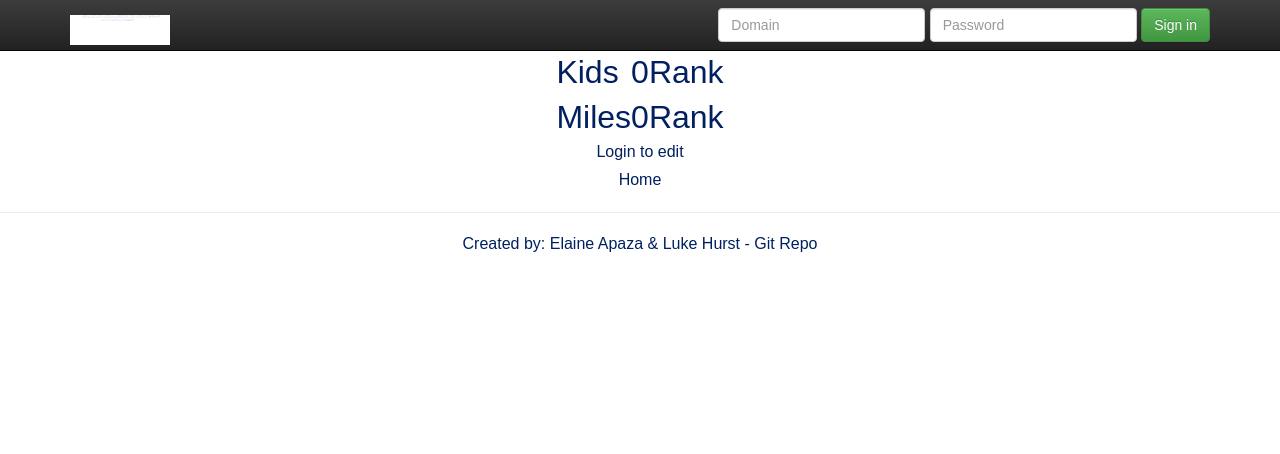
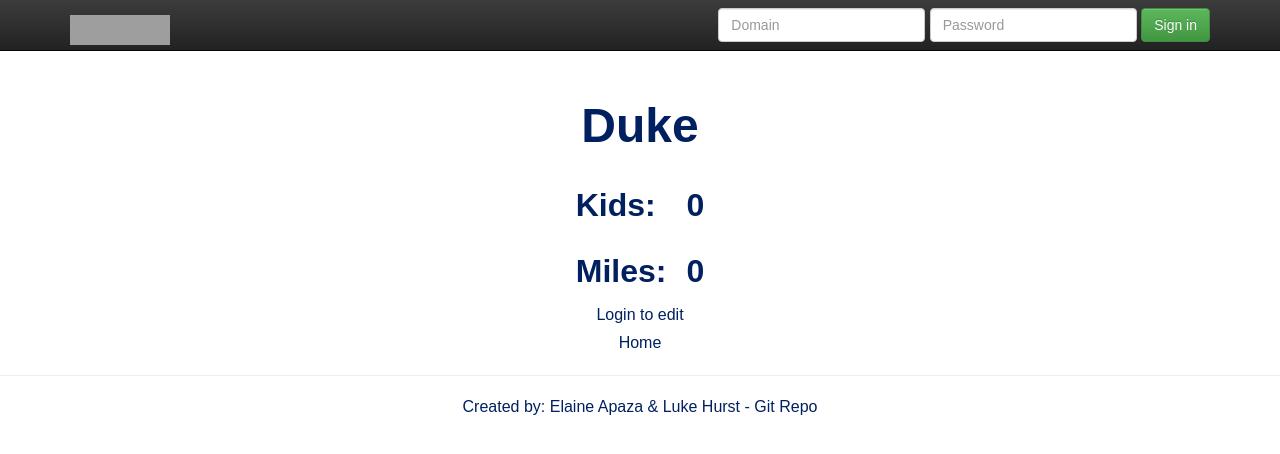
Before and after one commit to etapaza/MarathonKids, a Django app: page /universities/3 in a window 1280 px wide. Shown: the top 454 px of the page. Run offline with Django 3.2, Linux system fonts and the light colour scheme; data comes from the database, SQL or seed files in the repository; both versions use the stored data as it was after the commit; some libraries are stand-ins or nearby versions; grey boxes are pictures that could not be loaded.

Commit message:
asthetic

```diff
--- a/MarathonKids/static/css/main.css
+++ b/MarathonKids/static/css/main.css
@@ -3,3 +3,30 @@
 /* ==========================================================================
    Author's custom styles
    ========================================================================== */
+
+td{
+	padding:10px;
+}
+
+
+.tablestyle tr:first-child td{
+	background-color: #FFD700;
+
+}
+
+.tablestyletwo tr:nth-child(2) td{
+	background-color: #C0C0C0;
+}
+
+.tablestylethree tr:nth-child(3) td{
+	background-color: #CD7F32;
+}
+
+.tablepage tr td{
+	font-weight: bolder;
+}
+
+
+h3{
+	font-size: 30
+}
--- a/MarathonKids/templates/MarathonKids/index.html
+++ b/MarathonKids/templates/MarathonKids/index.html
@@ -5,15 +5,15 @@
 		<iframe class="inline" width="560" height="315" src="https://www.youtube.com/embed/BmOlzRQTabA" frameborder="0" allowfullscreen></iframe>
 	</div>
 	<div class="text-center">
-		<h1 class=".nsg-font-family--platform" style="font-size:300%"><b>UNIVERSITY LEADERBOARD</b></h1>
+		<h1 class=".nsg-font-family--platform" style="font-size:300%;"><b>UNIVERSITY LEADERBOARD</b></h1>
 
 		<span style="font-size:300%;content: \f107"></span>
 
 	</div>
 	<div>
-		<table cellpadding="10" align="center" style="margin-top:5px; margin-bottom:5px;">
+		<table class="tablestyle tablestyletwo tablestylethree" cellpadding="100" align="center" style="margin-top:5px; margin-bottom:5px;">
 		{%for university in universities%}
-			<tr>
+			<tr style="padding:100px;">
 				<td style="text-align:left; font-size:200%">{{counter.next}}</td>
 				<td><img height="50px" width="50px" src="https://logo.clearbit.com/{{university.username}}"></td>
 				<td style="text-align:left; font-size:200%"><a href={% url 'university-profile' university.id %}>{{university.name}}</a></td>
--- a/MarathonKids/templates/Universities/profile.html
+++ b/MarathonKids/templates/Universities/profile.html
@@ -1,19 +1,19 @@
 {% extends "base.html" %}
 
 {% block content %}
-	<div class="text-center" style="padding-top:5px; padding-bottom:5px" >
-		<h1 class="img-center">{{university.name}}</h1>
+	<div class="text-center" style="padding-top:100px; padding-bottom:20px" >
+		<h1 class="img-center" style="font-size:300%;"><b>{{university.name}}</b></h1>
 	</div>
-	<table align="center" style="font-size:200%; padding-bottom:5px">
+	<table class="tablepage" align="center" style="font-size:200%; padding-bottom:5px">
 		<tr>
-			<td>Kids</td>
+			<td>Kids:</td>
 			<td>{{university.kids_enrolled}}</td>
-			<td>Rank</td>
-		</tr>
+			<!-- <td>Rank</td>
+ -->		</tr>
 		<tr>
-			<td>Miles</td>
+			<td>Miles:</td>
 			<td>{{university.miles_ran}}</td>
-			<td>Rank</td>
+			<!-- <td>Rank</td> -->
 		</tr>
 	</table>
 	<div class="text-center">
--- a/MarathonKids/templates/base.html
+++ b/MarathonKids/templates/base.html
@@ -59,7 +59,7 @@
             <span class="icon-bar"></span>
             <span class="icon-bar"></span>
           </button>
-          <a class="navbar-brand" href="#"><img src="{% static "images/whitelogo.jpg" %}" height="30" width="100" class="img-center"></a>
+          <a class="navbar-brand" href="#"><img src="{% static "images/whitepslogo.psd" %}" height="30" width="100" class="img-center"></a>
 	  {% if user.is_authenticated %}
 	  <a class="navbar-brand" href="//{{user.username}}"><img src="logo.clearbit.com/{{user.username}}"></a>
 	  {% endif %}
```
Also changed, not shown: MarathonKids/db.sqlite3.
